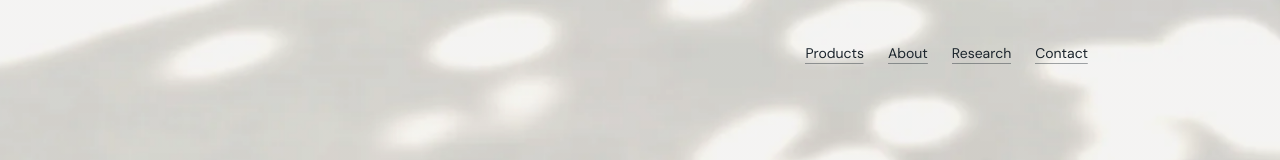
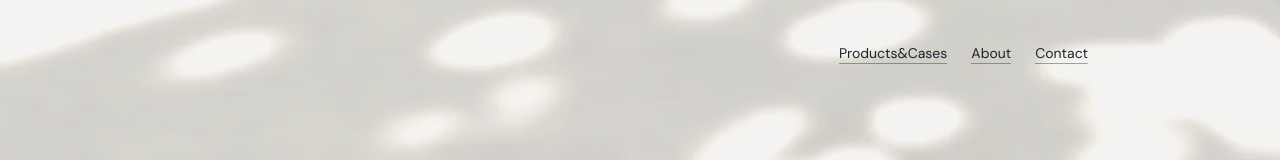
Before and after one commit to DimaGeradis/geradis.tech, a plain HTML site: page index.html in a window 1280 px wide. Shown: the top 160 px of the page. Drawn offline with Linux system fonts and the light colour scheme.

Commit message:
Update index.html

```diff
--- a/index.html
+++ b/index.html
@@ -276,9 +276,8 @@
   <div class="page">
     <header>
       <nav aria-label="Main navigation">
-        <a class="animated-link" href="#products"><span>Products</span></a>
+        <a class="animated-link" href="#products"><span>Products&amp;Cases</span></a>
         <a class="animated-link" href="#about"><span>About</span></a>
-        <a class="animated-link" href="#research"><span>Research</span></a>
         <a class="animated-link" href="#" id="contact-copy" aria-label="Скопировать d.geradis@gmail.com в буфер обмена">
           <span>Contact</span>
           <span class="contact-tooltip" role="status" aria-live="polite">email скопирован в буфер обмена</span></a>
```
